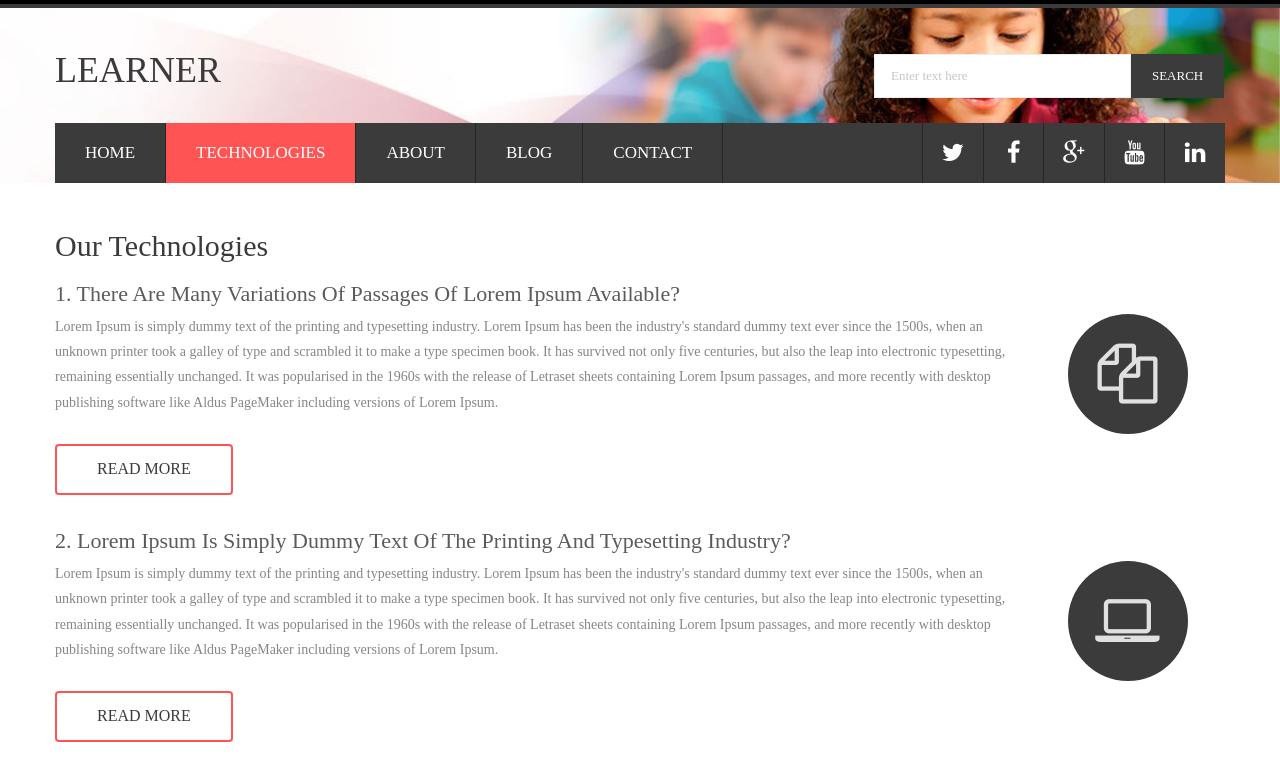
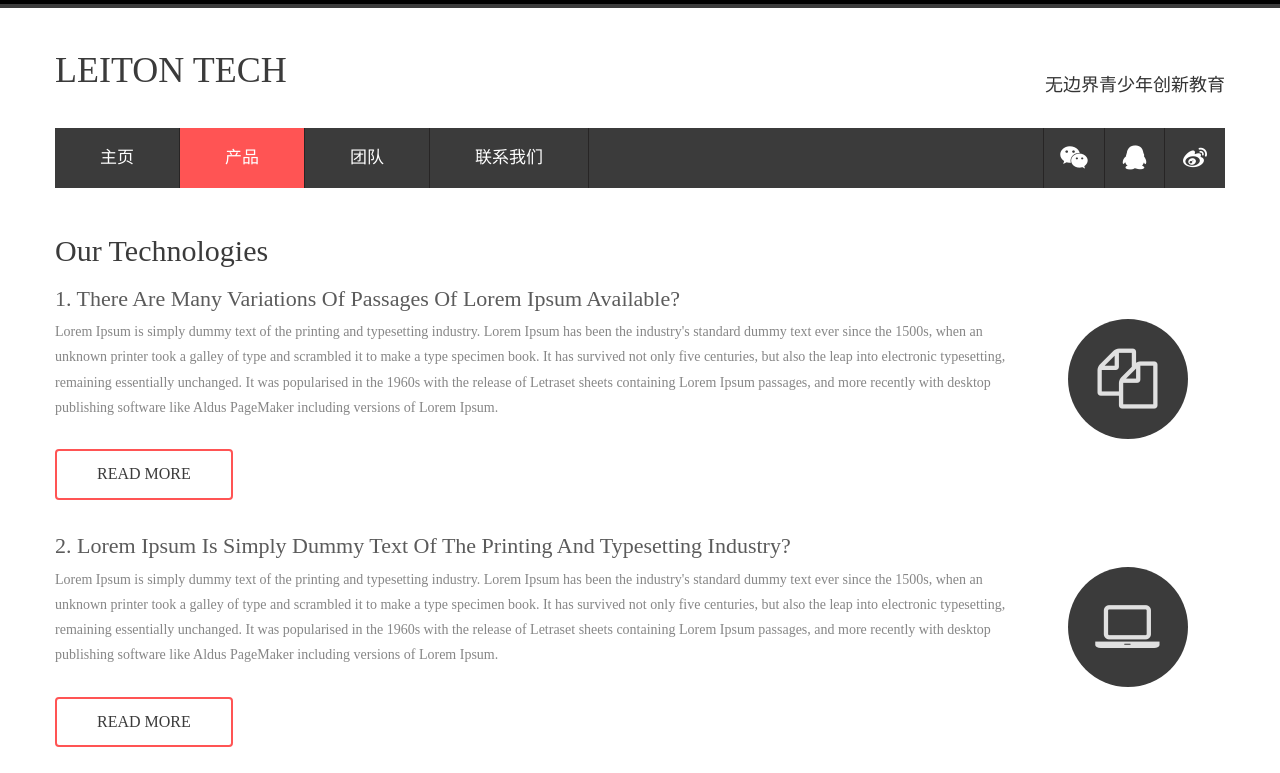
Before and after one commit to leitontech/leitontech.github.io, a plain HTML site: page technology.html in a window 1280 px wide. Shown: the top 773 px of the page. Drawn offline with Linux system fonts and the light colour scheme.

Commit message:
其他页导航修改
其他页导航修改

```diff
--- a/css/style.css
+++ b/css/style.css
@@ -43,6 +43,11 @@ body {
 	text-decoration: none;
 	/*font-family: 'texgyreadventorregular';*/
 	font-family:"Microsoft YaHei", "微软雅黑";
+}
+.sologa {
+	position: relative;
+	margin-top: 3%;
+
 }
 /* search */
 .h_search{
@@ -122,7 +127,7 @@ body {
 }
 .nav > li > a {
 	font-size: 17px;
-	padding: 20px 30px;
+	padding: 20px 45px;
 	text-transform: uppercase;
 }
 /* start soc_icons */
@@ -226,6 +231,12 @@ body {
 	position: relative;
 	z-index: 1;
 }
+
+.cau_left p span {
+	font-size:15px;
+	/*font-weight:bold;*/
+}
+
 /* Button 1 */
 .fa-btn {
 	font-size: 16px;
@@ -257,6 +268,7 @@ body {
 	border: 2px solid #ff5454;
 	color: #3b3b3b;
 }
+
 /* Button 1e */
 .btn-1e {
 	overflow: hidden;
@@ -758,7 +770,7 @@ body {
 	}
 }
 @media only screen and (max-width: 768px) {
-	.logo{
+	.logo ,.sologa{
 		text-align:center;
 	}
 	.h_search {
--- a/technology.html
+++ b/technology.html
@@ -2,7 +2,8 @@
 <!DOCTYPE HTML>
 <html>
 <head>
-<title>Technology </title>
+<title>垒土科技 产品</title>
+<meta charset="utf-8">
 <!-- Bootstrap -->
 <link href="css/bootstrap.min.css" rel='stylesheet' type='text/css' />
 <link href="css/bootstrap.css" rel='stylesheet' type='text/css' />
@@ -17,25 +18,25 @@
 <script type="text/javascript" src="js/jquery.min.js"></script>
 <script type="text/javascript" src="js/bootstrap.js"></script>
 <script type="text/javascript" src="js/bootstrap.min.js"></script>
-<!----font-Awesome----->
+     <!--font-Awesome-->
      <link rel="stylesheet" href="fonts/css/font-awesome.min.css">
-<!----font-Awesome----->
+     <!--font-Awesome-->
  </head>
  <body>
-<div class="header_bg1">
+ 	<div class="header_bg"><!-- start head -->
  		<div class="container">
  			<div class="row header">
  				<div class="logo navbar-left">
-			<h1><a href="index.html">Learner </a></h1>
+ 					<h1><a href="index.html">LEITON TECH </a></h1>
  				</div>
-		<div class="h_search navbar-right">
-			<form>
-				<input type="text" class="text" value="Enter text here" onfocus="this.value = '';" onblur="if (this.value == '') {this.value = 'Enter text here';}">
-				<input type="submit" value="search">
-			</form>
+ 				<div class="navbar-right sologa">
+ 					<h4>无边界青少年创新教育</h4>
  				</div>
  				<div class="clearfix"></div>
  			</div>
+ 		</div>
+ 	</div>
+ 	<div class="container">
  		<div class="row h_menu">
  			<nav class="navbar navbar-default navbar-left" role="navigation">
  				<!-- Brand and toggle get grouped for better mobile display -->
@@ -50,28 +51,25 @@
  				<!-- Collect the nav links, forms, and other content for toggling -->
  				<div class="collapse navbar-collapse" id="bs-example-navbar-collapse-1">
  					<ul class="nav navbar-nav">
-		        <li><a href="index.html">Home</a></li>
-		        <li class="active"><a href="technology.html">Technologies</a></li>
-		        <li><a href="about.html">About</a></li>
-		        <li><a href="blog.html">Blog</a></li>
-		        <li><a href="contact.html">Contact</a></li>
+ 						<li><a href="index.html">主页</a></li>
+ 						<li class="active"><a href="technology.html">产品</a></li>
+ 						<li><a href="about.html">团队</a></li>
+ 						<!-- <li><a href="blog.html">新闻</a></li> -->
+ 						<li><a href="contact.html">联系我们</a></li>
  					</ul>
  				</div><!-- /.navbar-collapse -->
  				<!-- start soc_icons -->
  			</nav>
  			<div class="soc_icons navbar-right">
  				<ul class="list-unstyled text-center">
-				<li><a href="#"><i class="fa fa-twitter"></i></a></li>
-				<li><a href="#"><i class="fa fa-facebook"></i></a></li>
-				<li><a href="#"><i class="fa fa-google-plus"></i></a></li>
-				<li><a href="#"><i class="fa fa-youtube"></i></a></li>
-				<li><a href="#"><i class="fa fa-linkedin"></i></a></li>
+ 					<li><a href="#"><i class="fa fa-weixin"></i></a></li>
+ 					<li><a href="#"><i class="fa fa-qq"></i></a></li>
+ 					<li><a href="#"><i class="fa fa-weibo"></i></a></li>
  				</ul>
  			</div>
  		</div>
-	<div class="clearfix"></div>
  	</div>
-</div>
+ 	<div class="clearfix"></div><!-- end head -->
 <div class="main_bg"><!-- start main -->
 	<div class="container">
 		<div class="technology row">
@@ -148,11 +146,10 @@
  		<div class="container">
  			<div class="row  footer">
  				<div class="copy text-center">
-				<p class="link"><span>Copyright &copy; 2014.Company name All rights reserved.<a target="_blank" href="http://sc.chinaz.com/moban/">&#x7F51;&#x9875;&#x6A21;&#x677F;</a> | Design by&nbsp;</span></p>
+ 					<p class="link"><span>Copyright &copy; 2015.Leiton Tech All rights reserved.</span></p>
  				</div>
  			</div>
  		</div>
-</div>
-<div style="display:none"><script src='http://v7.cnzz.com/stat.php?id=155540&web_id=155540' language='JavaScript' charset='gb2312'></script></div>
+ 	</div><!-- end footer -->
 </body>
 </html>
```
Also changed, not shown: about.html (+23 -25 lines), contact.html (+22 -25 lines), index.html (+15 -18 lines). Lines whose indentation alone changed are shown as unchanged.
